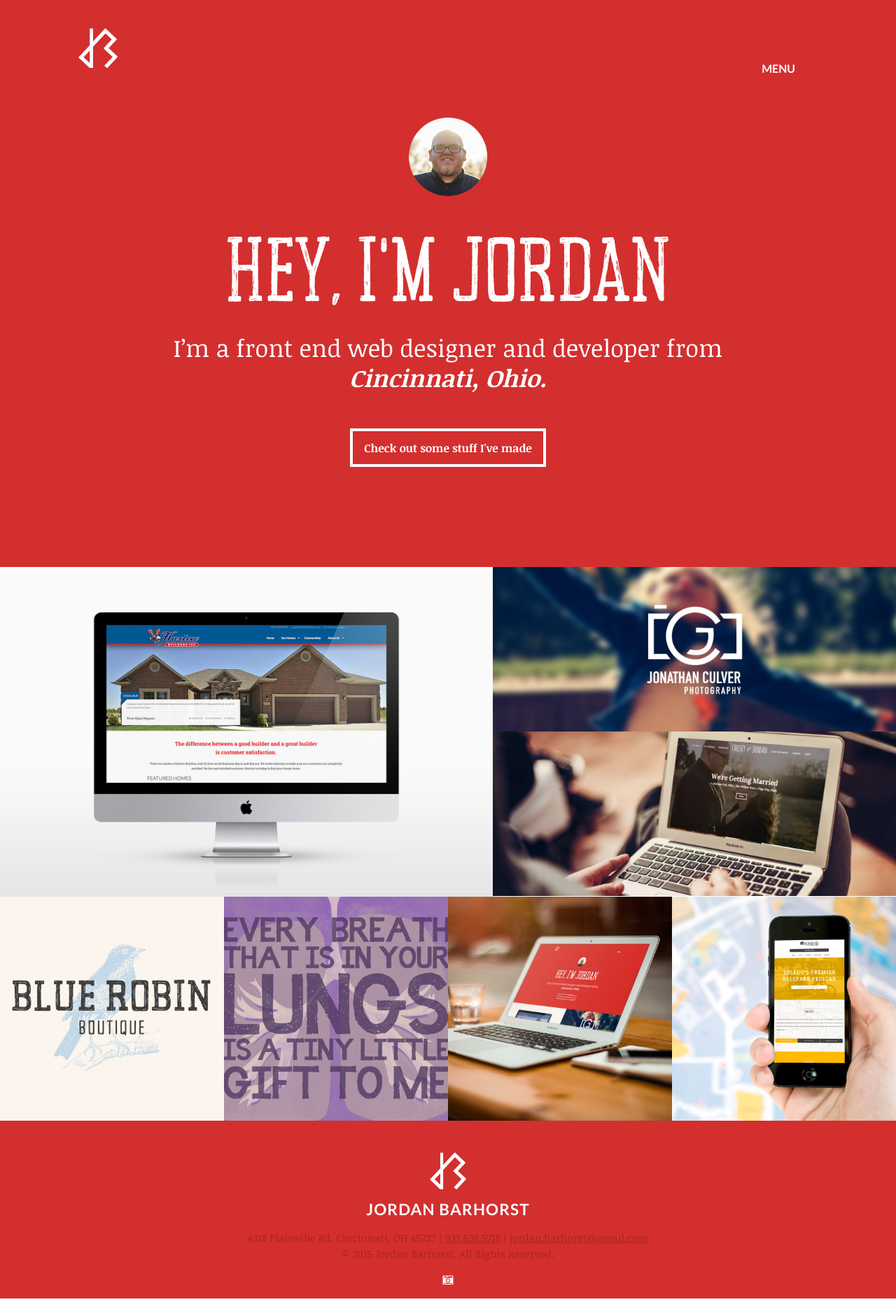
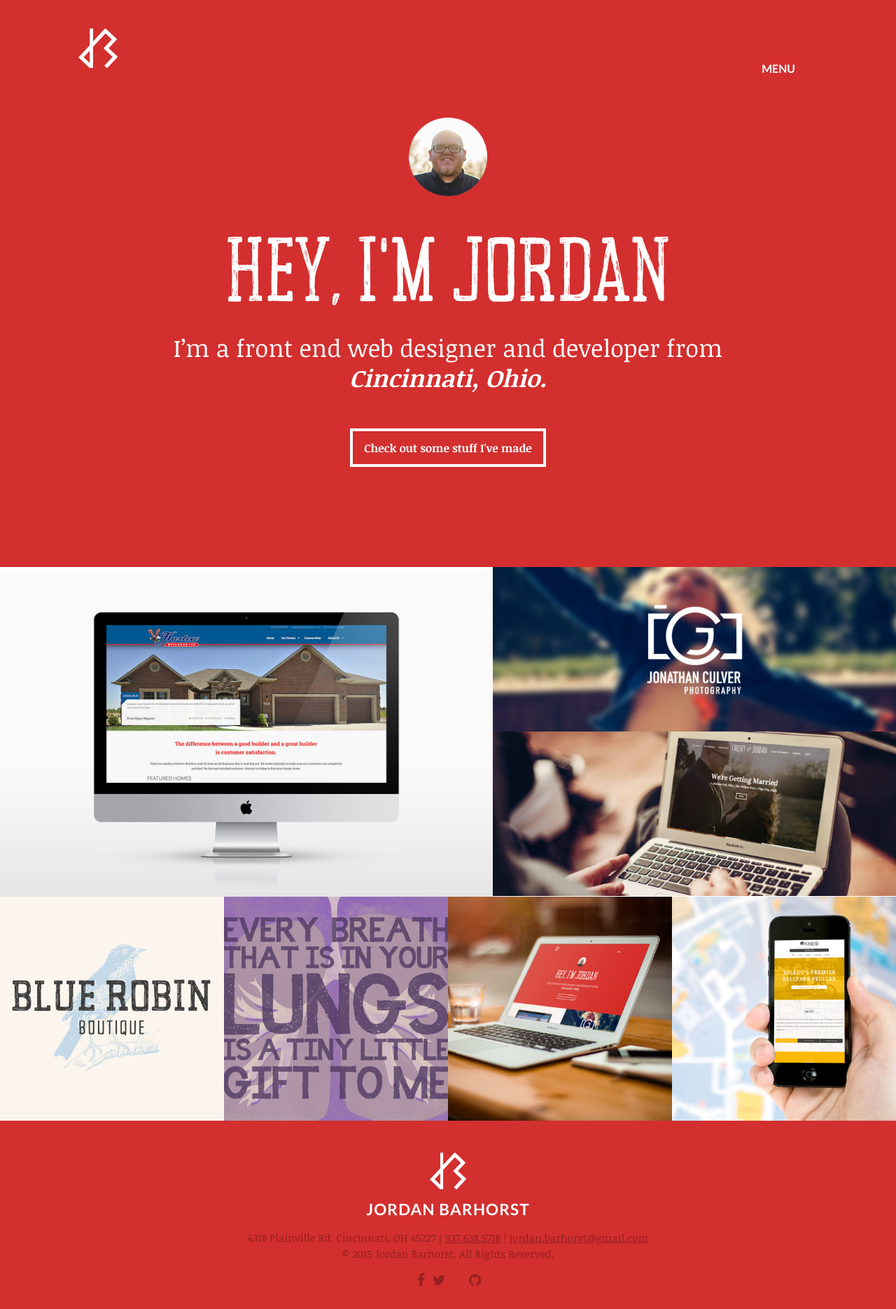
Before and after one commit to jordanbarhorst/jordanbarhorst.github.io, a Jekyll site: the page built from index.html, in a window 1280 px wide. Shown: the whole page at 70% size. Built offline with Jekyll 4.4.1, drawn with Linux system fonts in a browser that asks for light colours; nearby versions of some CDN libraries; Markdown is read by kramdown in place of the engine named in the settings.

Commit message:
adding font-awesome social icons

```diff
--- a/_includes/footer.html
+++ b/_includes/footer.html
@@ -3,6 +3,6 @@
     <img src="assets/img/logo-white.png" alt="Jordan Barhorst - Cincinnati Web Design">
     <h5>Jordan Barhorst</h5>
       <p>4318 Plainville Rd. Cincinnati, OH 45227 | <a href="tel:9376385718">937.638.5718</a> | <a href="mailto:jordanbarhorst@gmail.com">jordan.barhorst@gmail.com</a><br />&copy; 2015 Jordan Barhorst. All Rights Reserved.</p>
-      <i class="fa fa-camera-retro"></i>
+      <p><i class="fa fa-facebook fa-lg fa-fw"></i><i class="fa fa-twitter fa-lg fa-fw"></i><i class="fa fa-dribble fa-lg fa-fw"></i><i class="fa fa-github fa-lg fa-fw"></i></p>
   </div>
 </footer>
--- a/assets/scss/partials/_footer.scss
+++ b/assets/scss/partials/_footer.scss
@@ -20,10 +20,10 @@
   }
 
   p {
-    color: darken($primary, 10%);
+    color: darken($primary, 15%);
 
     a {
-      color: darken($primary,10%);
+      color: darken($primary,15%);
       transform: color ease .5s;
       text-decoration: underline;
 
```
Also changed, not shown: assets/css/main.css.
